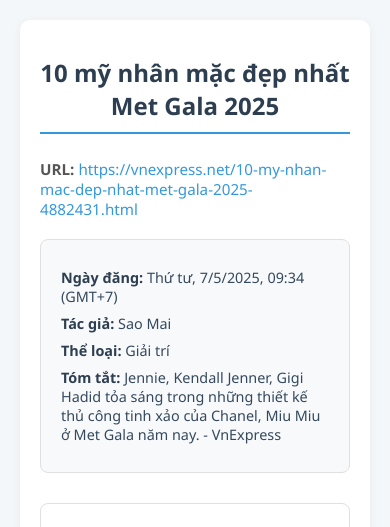
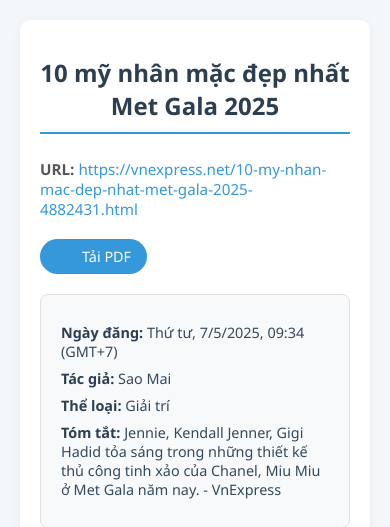
Before and after one commit to duyhub103/vnexpress-flask-app, a Flask app: page /article/177 in a window 390 px wide. Shown: the top 527 px of the page. Run offline with Flask 3, Linux system fonts and the light colour scheme; some libraries are stand-ins or nearby versions.

Commit message:
cập nhật chức năng xuất file pdf và thêm favicon trên tab bar

```diff
--- a/app.py
+++ b/app.py
@@ -156,6 +156,7 @@ def article_detail(article_id):
 @app.route('/articles/pdf')
 def export_articles_pdf():
     articles = ArticleModel.query.order_by(ArticleModel.id.desc()).all()
+
     html = render_template("articles_pdf.html", articles=articles)
 
     result = io.BytesIO()
@@ -169,5 +170,22 @@ def export_articles_pdf():
     response.headers['Content-Disposition'] = 'attachment; filename=danh_sach_bai_bao.pdf'
     return response
 
+
+@app.route('/article/<int:article_id>/pdf')
+def export_article_pdf(article_id):
+    article = ArticleModel.query.get_or_404(article_id)
+    html = render_template("article_pdf.html", article=article)
+
+    result = io.BytesIO()
+    pisa_status = pisa.CreatePDF(html, dest=result)
+
+    if pisa_status.err:
+        return "Lỗi khi tạo PDF"
+
+    response = make_response(result.getvalue())
+    response.headers['Content-Type'] = 'application/pdf'
+    response.headers['Content-Disposition'] = f'attachment; filename=baibao_{article.id}.pdf'
+    return response
+
 if __name__ == '__main__':
     app.run(debug=True)
--- a/templates/article_detail.html
+++ b/templates/article_detail.html
@@ -3,7 +3,7 @@
 <head>
     <meta charset="UTF-8">
     <title>Chi tiết bài báo</title>
-    <!-- Include Boxicons library -->
+    <link rel="icon" href="{{ url_for('static', filename='favicon.png') }}" type="image/png">
     <script src="https://unpkg.com/boxicons@2.1.4/dist/boxicons.js"></script>
     <style>
         body {
@@ -48,6 +48,30 @@
             color: #2980b9;
             text-decoration: underline;
         }
+        .button.big {
+            display: inline-flex;
+            align-items: center;
+            padding: 10px 20px;
+            background-color: #3498db;
+            color: white;
+            text-decoration: none;
+            border-radius: 25px;
+            font-size: 1em;
+            transition: background-color 0.3s, transform 0.2s;
+            margin-bottom: 20px;
+        }
+        .button.big:hover {
+            background-color: #2980b9;
+            transform: translateY(-2px);
+        }
+        .button.big:active {
+            transform: translateY(0);
+        }
+        .button.big box-icon {
+            width: 20px;
+            height: 20px;
+            margin-right: 8px;
+        }
         .info {
             margin-bottom: 30px;
             background-color: #f8f9fa;
@@ -84,7 +108,7 @@
         }
         .related-articles ul {
             padding-left: 20px;
-            list-style-type: none; /* Loại bỏ dấu chấm */
+            list-style-type: none;
         }
         .related-articles li {
             margin-bottom: 15px;
@@ -165,6 +189,14 @@
             .related-articles small {
                 font-size: 0.8em;
             }
+            .button.big {
+                padding: 8px 16px;
+                font-size: 0.9em;
+            }
+            .button.big box-icon {
+                width: 18px;
+                height: 18px;
+            }
             .back-link {
                 padding: 8px 16px;
                 font-size: 0.9em;
@@ -183,6 +215,9 @@
             <strong>URL:</strong>
             <a href="{{ article.url }}" target="_blank">{{ article.url }}</a>
         </div>
+        <a href="/article/{{ article.id }}/pdf" class="button big">
+            <box-icon name='download'></box-icon> Tải PDF
+        </a>
         <div class="info">
             <p><strong>Ngày đăng:</strong> {{ article.publish_date }}</p>
             <p><strong>Tác giả:</strong> {{ article.author }}</p>
--- a/templates/home.html
+++ b/templates/home.html
@@ -3,6 +3,7 @@
 <head>
     <meta charset="UTF-8">
     <title>Trang Chủ</title>
+    <link rel="icon" href="{{ url_for('static', filename='favicon.png') }}" type="image/png">
     <style>
         body {
             background-image: url('/static/images/tdmu.png');
--- a/templates/search.html
+++ b/templates/search.html
@@ -3,7 +3,7 @@
 <head>
     <meta charset="UTF-8">
     <title>Tra cứu bài báo</title>
-    <!-- Include Boxicons library -->
+    <link rel="icon" href="{{ url_for('static', filename='favicon.png') }}" type="image/png">
     <script src="https://unpkg.com/boxicons@2.1.4/dist/boxicons.js"></script>
     <style>
         body {
```
Also changed, not shown: templates/article_pdf.html (added, +22 -0 lines), templates/articles.html (+5 -2 lines), templates/articles_pdf.html (+0 -8 lines), static/favicon.png (added).
